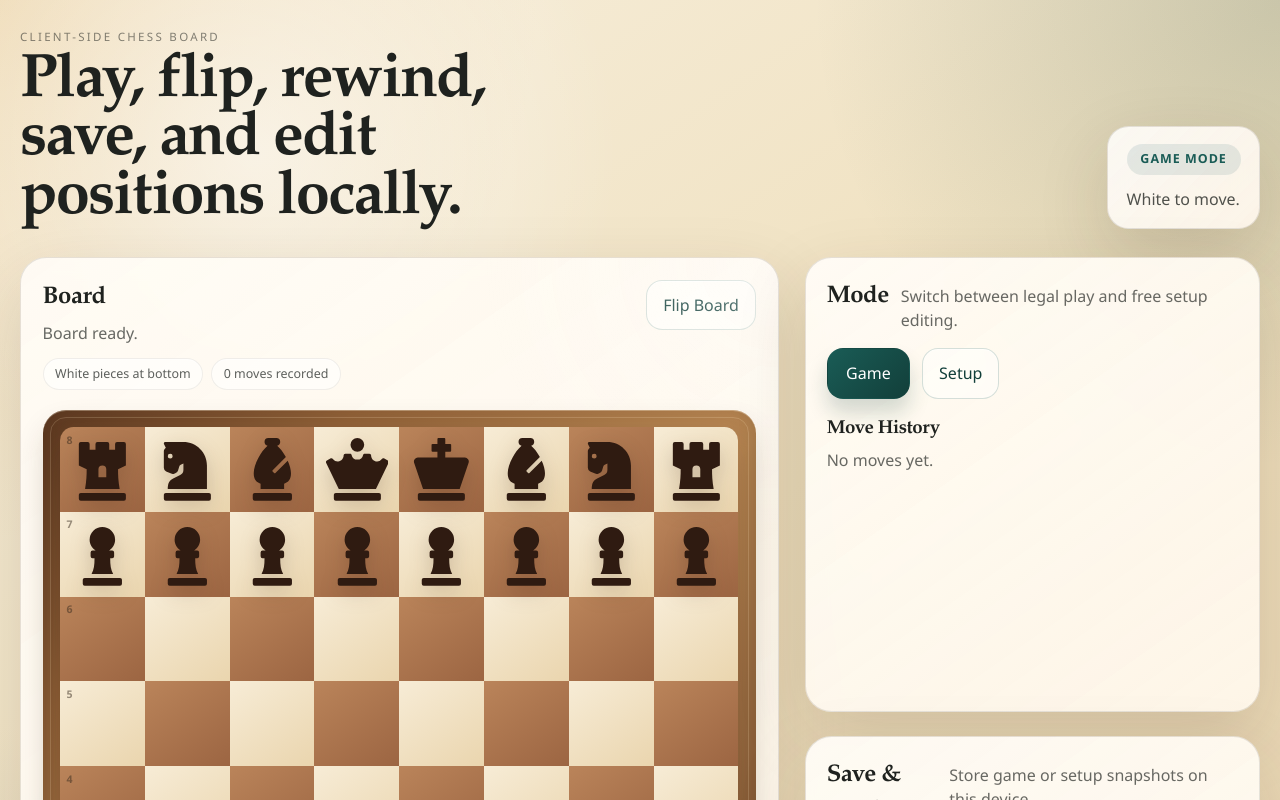
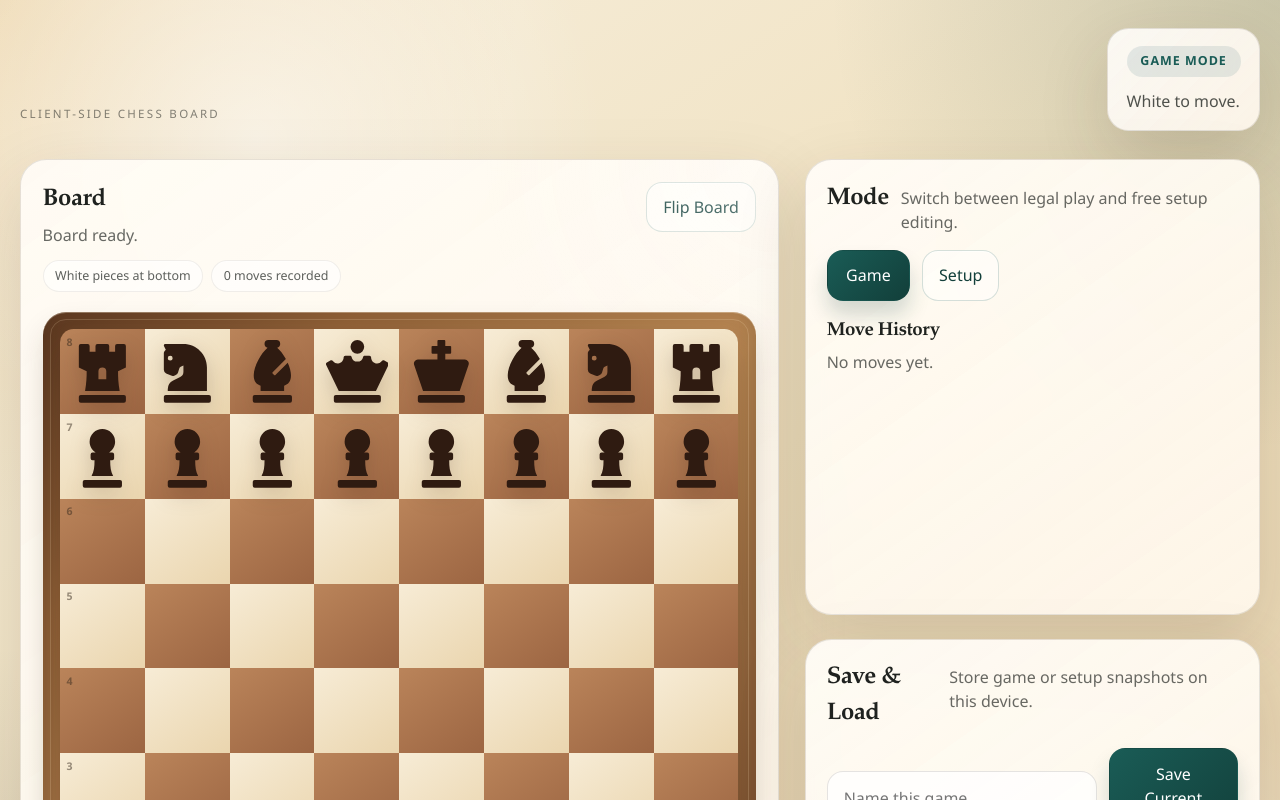
Before and after one commit to 1Brajesh/Chess, a React (Vite) app: page / in a window 1280 px wide. Shown: the top 800 px of the page. Built offline with nearby package versions, Linux system fonts and the light colour scheme.

Commit message:
Remove hero title

```diff
--- a/src/App.jsx
+++ b/src/App.jsx
@@ -411,7 +411,6 @@ export default function App() {
       <header className="hero">
         <div>
           <p className="eyebrow">Client-Side Chess Board</p>
-          <h1>Play, flip, rewind, save, and edit positions locally.</h1>
         </div>
         <div className="hero-status">
           <span className={`mode-pill ${mode}`}>{mode === 'game' ? 'Game mode' : 'Setup mode'}</span>
```
